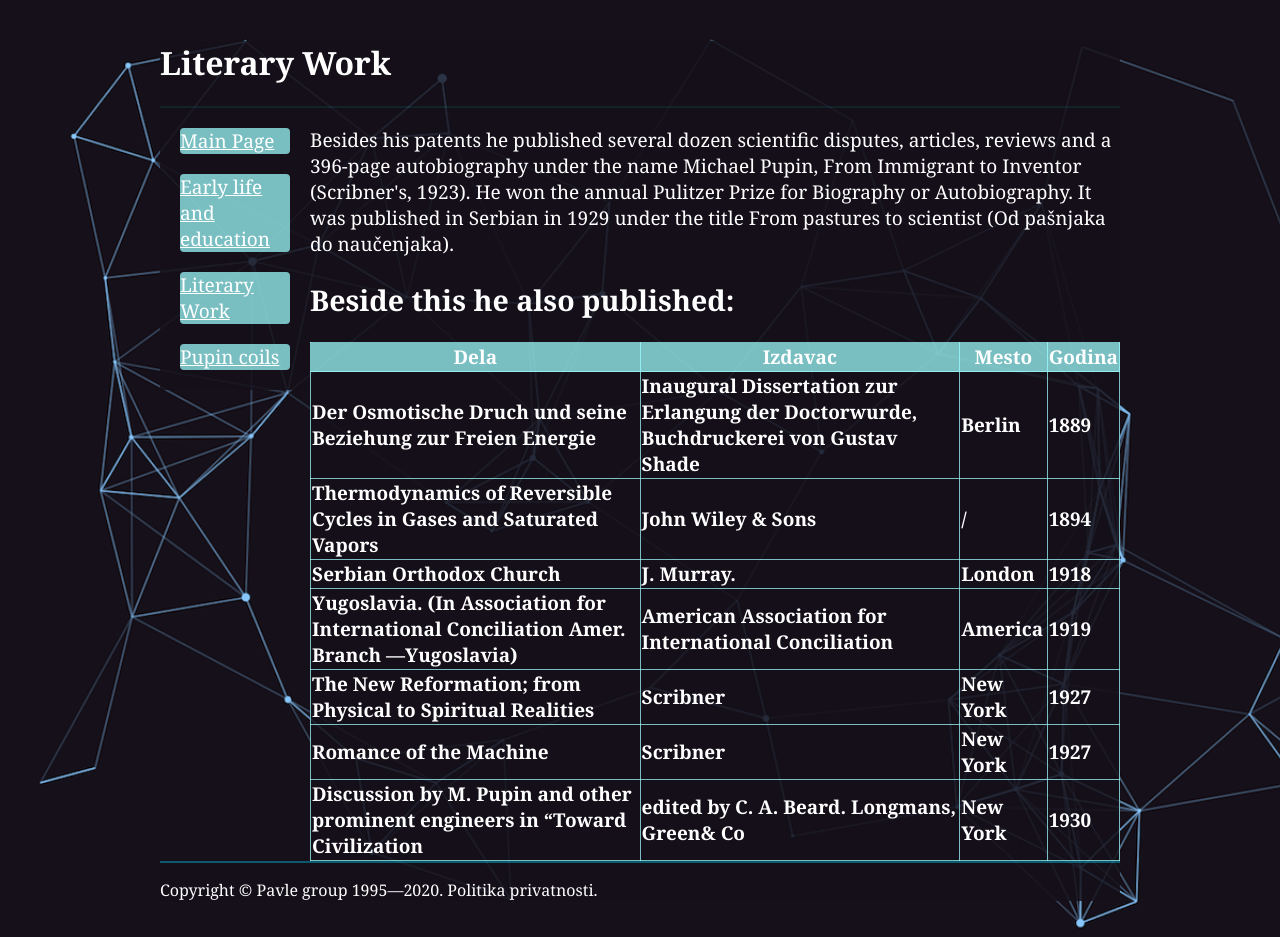
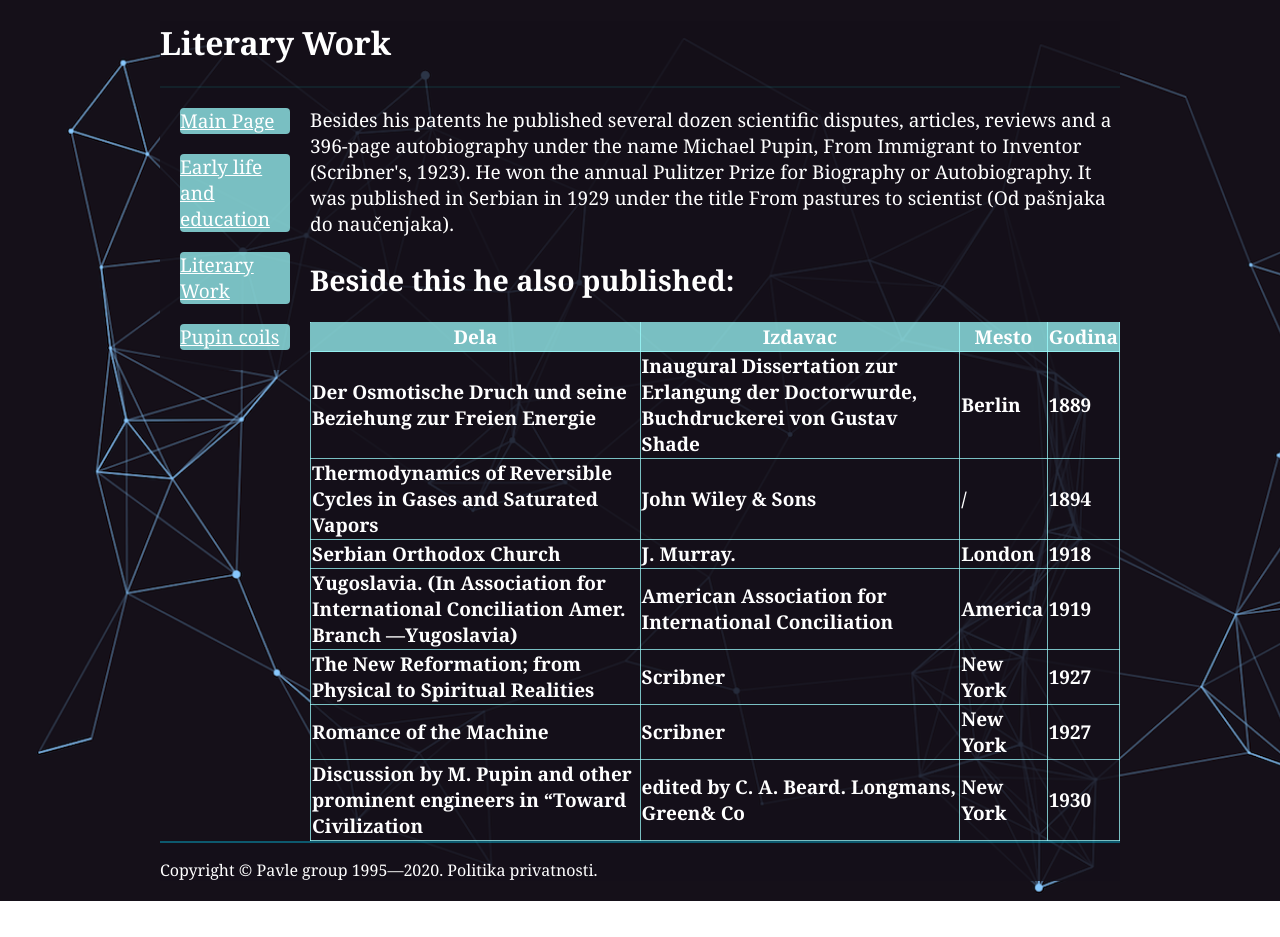
Before and after one commit to Pavle-95/My-first-HTML-CSS, a plain HTML site: page LiteraryWork/work.html in a window 1280 px wide. After the commit the page ends 901 px from the top, so only its background shows below. Drawn offline with Linux system fonts and the light colour scheme.

Commit message:
Update work.html

```diff
--- a/LiteraryWork/work.html
+++ b/LiteraryWork/work.html
@@ -9,11 +9,8 @@
             background-image: url(../pupin2.png);
             background-size: cover;
             font-family: Georgia, 'Times New Roman', Times, serif;
-        }
-        .holder {
             width: 960px;
             margin: 20px auto;
-            contain: content;
         }
         header{
                 border-bottom: solid 2px rgba(0, 247, 255, 0.075);
@@ -71,8 +68,7 @@
 </head>
 
 <body>
-    <main class="holder">
-        <header>
+    <header>
         <h1>Literary Work</h1>
     </header>
 
@@ -143,6 +139,5 @@
     <footer>
         <p>Copyright © Pavle group 1995—2020. Politika privatnosti.</p>
     </footer>
-    </main>
 </body>
 </html>
```
